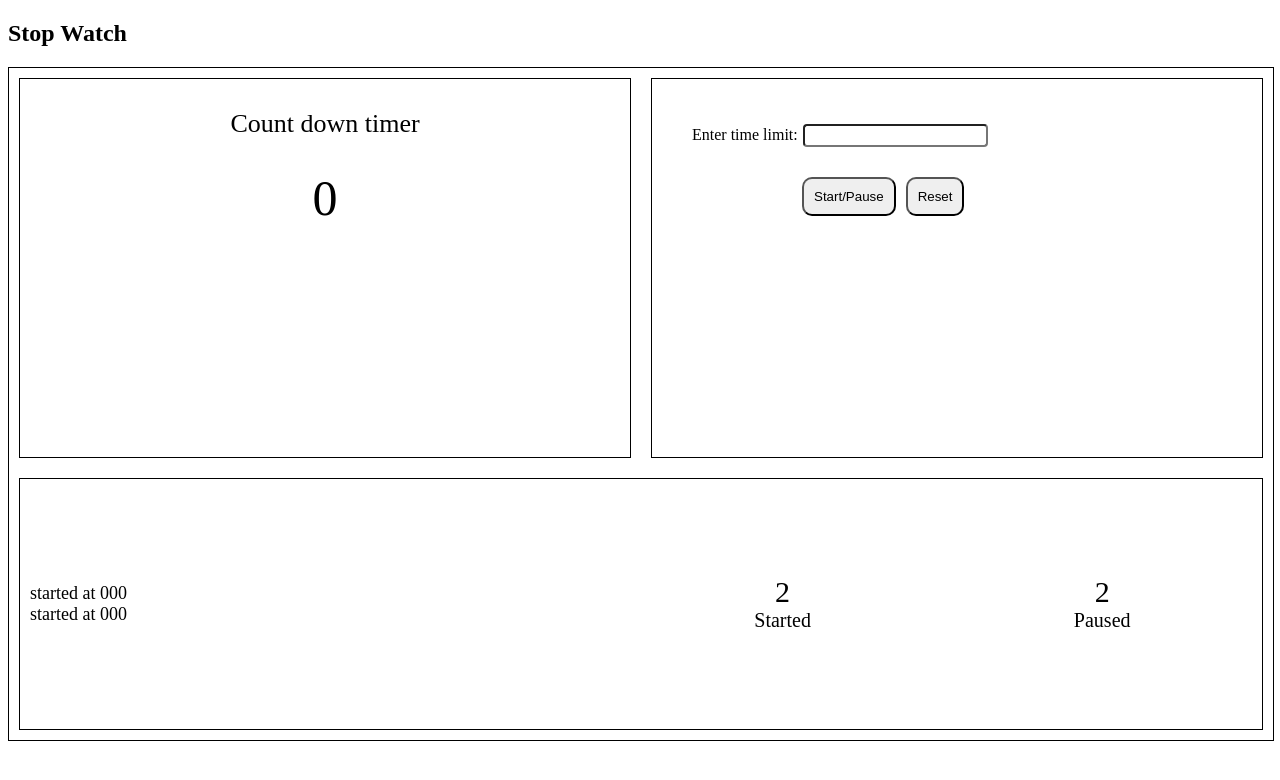
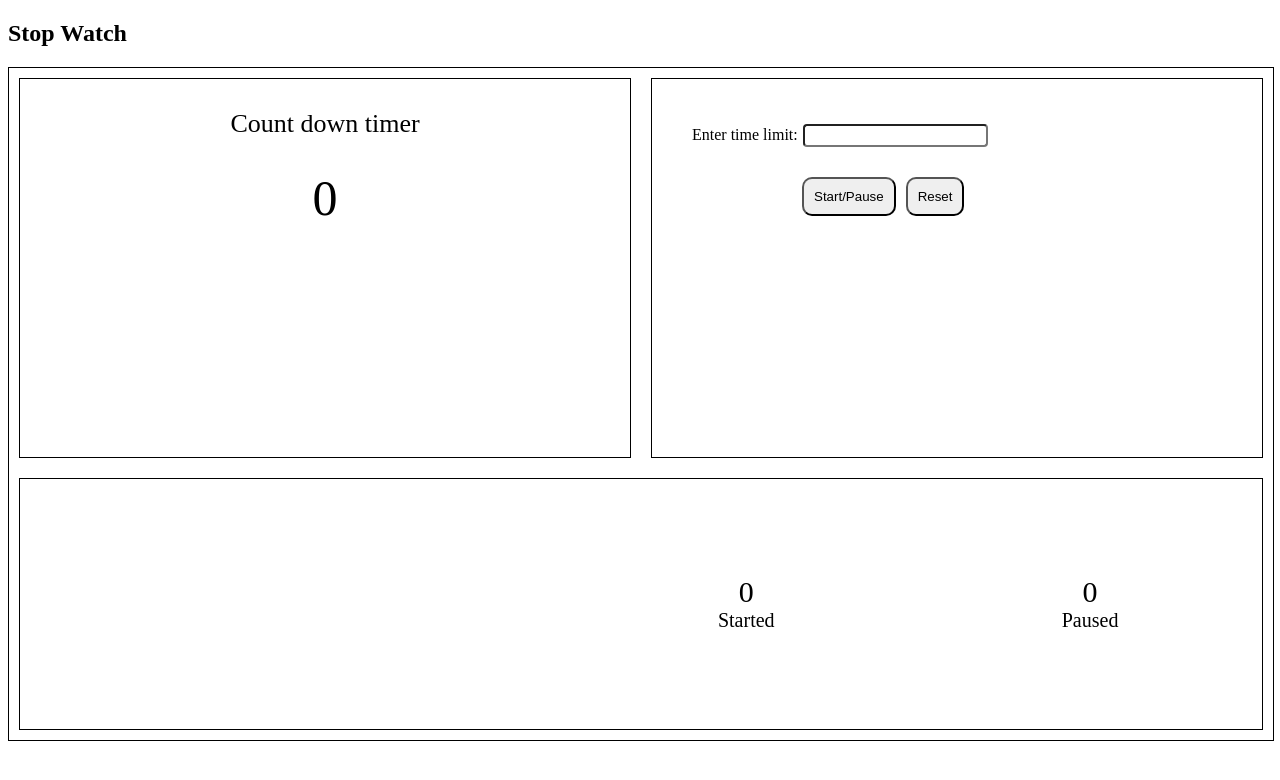
Before and after one commit to shubhamsahu1/stopwatch, an Angular app: page / in a window 1280 px wide. Shown: the top 780 px of the page. Built offline with nearby package versions, Linux system fonts and the light colour scheme.

Commit message:
adding event for display component

```diff
--- a/src/app/control/control.component.ts
+++ b/src/app/control/control.component.ts
@@ -1,4 +1,4 @@
-import { Component, OnDestroy, OnInit } from '@angular/core';
+import { Component, OnDestroy, OnInit, EventEmitter, Output } from '@angular/core';
 
 @Component({
   selector: 'control',
@@ -8,7 +8,7 @@ import { Component, OnDestroy, OnInit } from '@angular/core';
 export class ControlComponent implements OnInit, OnDestroy {
 
   constructor() { }
-
+  @Output() timerEvent = new EventEmitter<string>();
   intervalId = 0;
   messages: string[] = [];
   seconds = 0;
@@ -29,10 +29,10 @@ export class ControlComponent implements OnInit, OnDestroy {
     if (this.startFlag) {
       this.clearTimer();
       this.messages.push(`paused at ${this.seconds}`);
-      ++this.stopCount
+      this.timerEvent.emit("stop")
     } else {
       this.countDown();
-      ++this.startCount
+      this.timerEvent.emit("start")
     }
     this.startFlag = !this.startFlag
 
@@ -42,16 +42,14 @@ export class ControlComponent implements OnInit, OnDestroy {
     this.intervalId = 0;
     this.seconds = 0
     this.messages = []
-    this.stopCount = 0
-    this.startCount = 0
+    this.timerEvent.emit("reset")
   }
   private countDown() {
     this.clearTimer();
     this.intervalId = window.setInterval(() => {
       this.seconds -= 1;
       if (this.seconds === 0) {
-      } else {
-        if (this.seconds < 0) { this.clearTimer(); }
+        this.reset()
       }
     }, 1000);
   }
--- a/src/app/display/display.component.html
+++ b/src/app/display/display.component.html
@@ -1,14 +1,13 @@
 <div class="display-wraper">
   <div class="display-wraper__time">
-      <span>started at 000</span>
-      <span>started at 000</span>
+    <span *ngFor="let message of messages">{{ message }}</span>
   </div>
   <div class="display-wraper__statred">
-    <span class="display-wraper__statred--value">2</span>
+    <span class="display-wraper__statred--value">{{ start }}</span>
     <span class="display-wraper__statred--text">Started</span>
   </div>
   <div class="display-wraper__paused">
-    <span class="display-wraper__paused--value">2</span>
+    <span class="display-wraper__paused--value">{{ stop }}</span>
     <span class="display-wraper__paused--text">Paused</span>
   </div>
 </div>
--- a/src/app/display/display.component.ts
+++ b/src/app/display/display.component.ts
@@ -1,4 +1,4 @@
-import { Component, OnInit } from '@angular/core';
+import { Component, OnInit, Output } from '@angular/core';
 
 @Component({
   selector: 'display',
@@ -8,8 +8,35 @@ import { Component, OnInit } from '@angular/core';
 export class DisplayComponent implements OnInit {
 
   constructor() { }
-
   ngOnInit(): void {
   }
+  start: number = 0
+  stop: number = 0
+  messages: string[] = []
+  private formatAMPM(date) { // This is to display 12 hour format like you asked
+    var hours = date.getHours();
+    var minutes = date.getMinutes();
+    var ampm = hours >= 12 ? 'pm' : 'am';
+    hours = hours % 12;
+    hours = hours ? hours : 12; // the hour '0' should be '12'
+    minutes = minutes < 10 ? '0'+minutes : minutes;
+    var strTime = hours + ':' + minutes + ' ' + ampm;
+    return strTime;
+  }
+  timerEvent(event) {
+    if (event === "start") {
+      this.start++
+      const myDate = new Date()
+      this.messages.push(`started at ${myDate.getMonth()+ '/' +myDate.getDate()+ '/' +myDate.getFullYear()+ ' ' +this.formatAMPM(myDate)}`)
+    } else if (event === "stop") {
+      this.stop++
+    } else if (event === "reset") {
+      this.start = 0
+      this.stop = 0
+      this.messages = []
+    }
 
+
+
+  }
 }
--- a/src/app/stopwatch/stopwatch.component.html
+++ b/src/app/stopwatch/stopwatch.component.html
@@ -1,7 +1,7 @@
 <div class="stopwatch">
   <div class="stopwatch_wraper">
     <timer [seconds]="control.seconds" class="stopwatch_wraper_timer"></timer>
-    <control #control class="stopwatch_wraper_control"></control>
+    <control #control (timerEvent)="display.timerEvent($event)" class="stopwatch_wraper_control"></control>
   </div>
-  <display class="stopwatch_wraper_display"></display>
+  <display #display class="stopwatch_wraper_display"></display>
 </div>
--- a/src/app/stopwatch/stopwatch.component.ts
+++ b/src/app/stopwatch/stopwatch.component.ts
@@ -11,5 +11,9 @@ export class StopwatchComponent implements OnInit {
 
   ngOnInit(): void {
   }
-
+  public clickedEvent: Event;
+  childEventClicked(event: Event) {
+   // this.clickedEvent = event;
+   console.log(event)
+  }
 }
```
